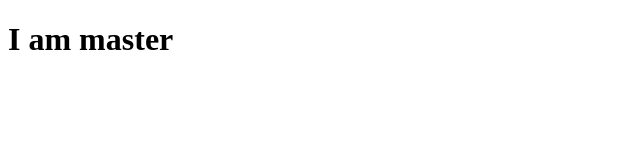
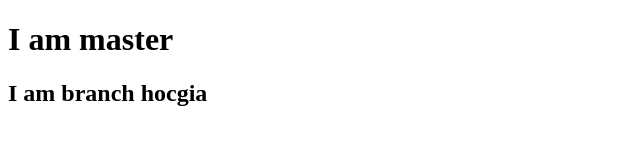
Before and after one commit to trungnqth1809019/git-lab-3, a plain HTML site: page index.html in a window 1280 px wide. Shown: the whole page, without its empty margins (0-640 px from the left). Drawn offline with Linux system fonts and the light colour scheme.

Commit message:
push branch 1 hocgia

```diff
--- a/index.html
+++ b/index.html
@@ -6,5 +6,6 @@
 </head>
 <body>
     <h1>I am master</h1>
+    <h2>I am branch hocgia</h2>
 </body>
 </html>
```
